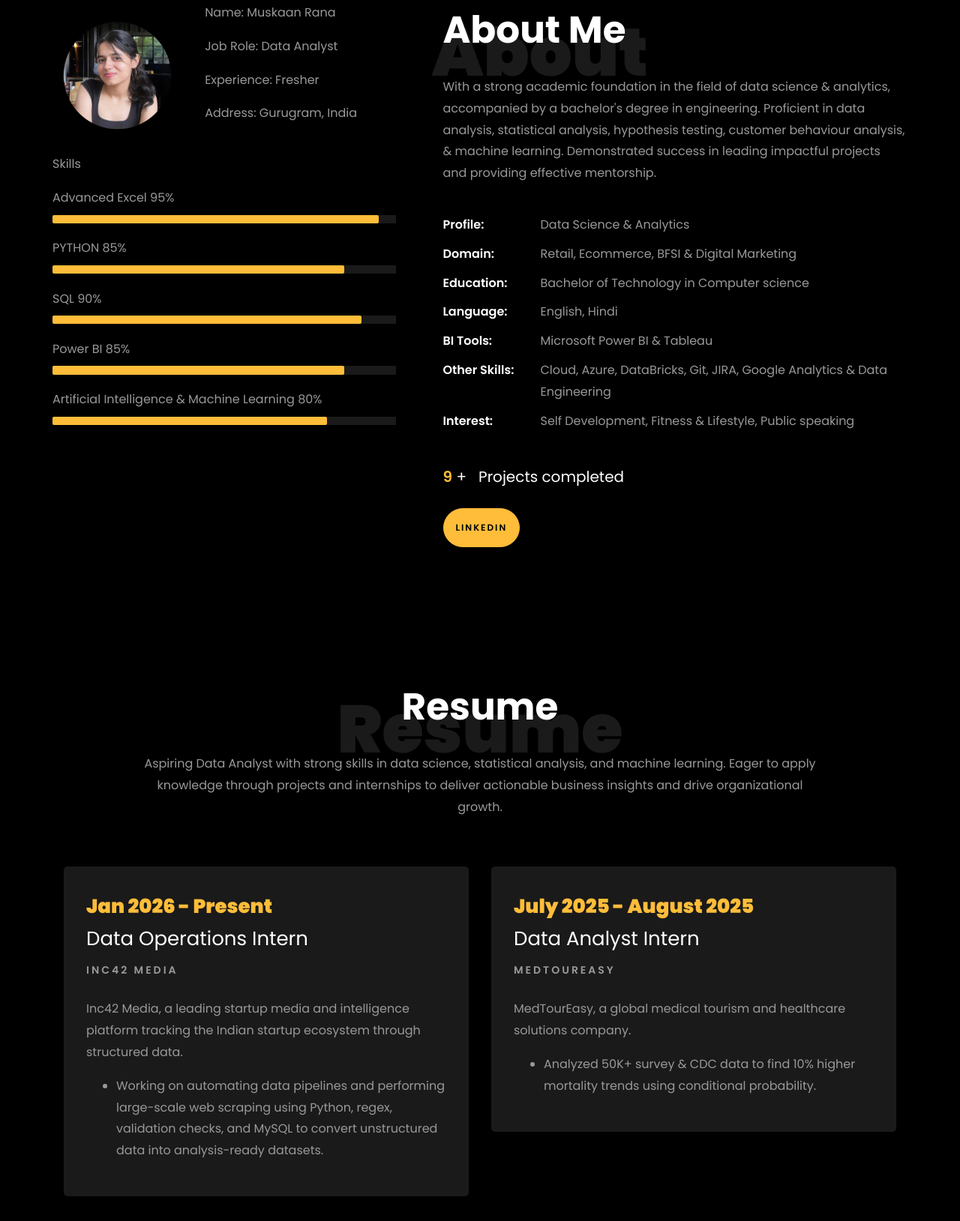
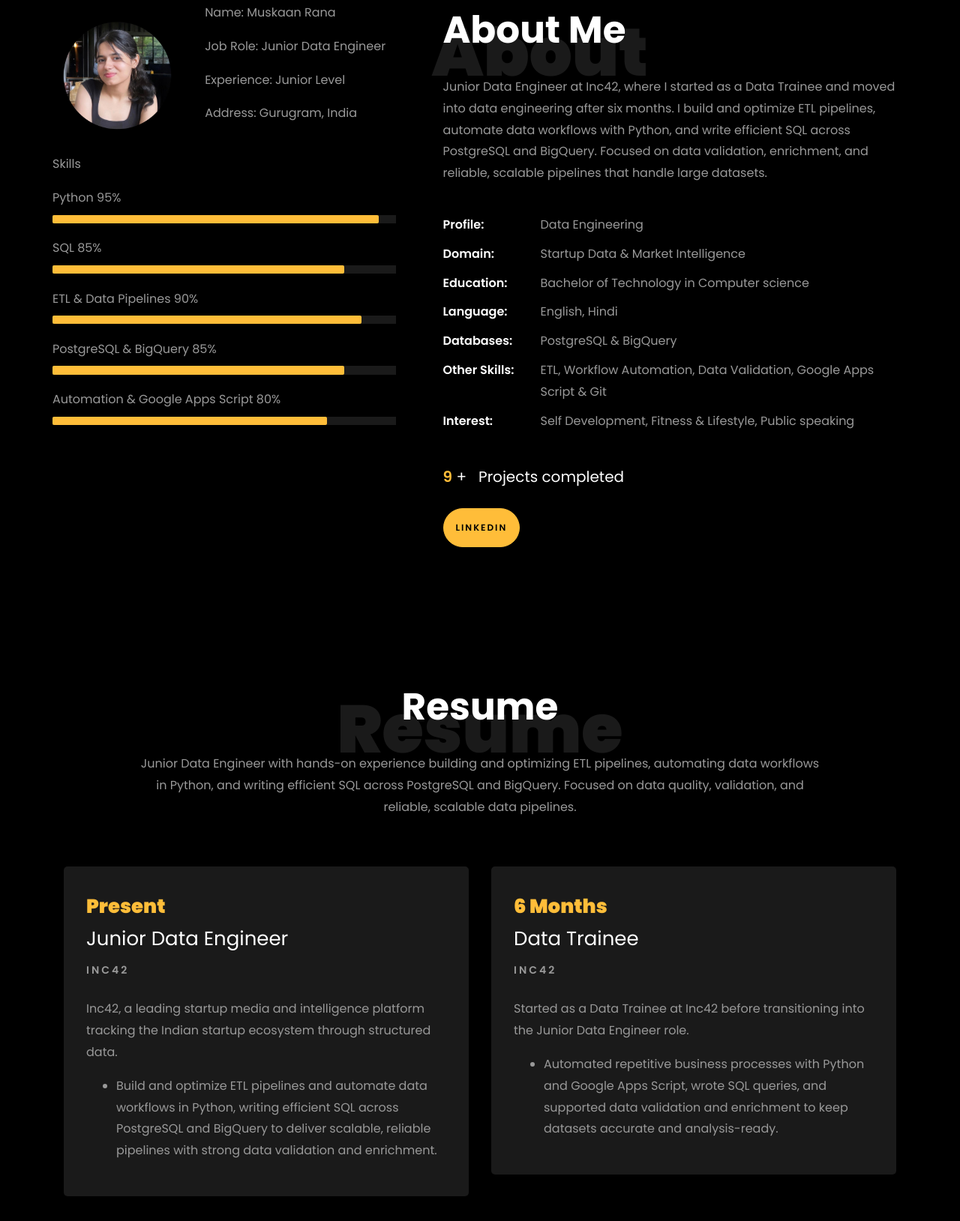
Before and after one commit to ranamuskaan/ranamuskaan.github.io, a plain HTML site: page index.html in a window 1280 px wide. Shown: the part 859-2488 px from the top of the page at 75% size. Drawn offline with Linux system fonts and the light colour scheme; files whose address does not match are found by name.

Commit message:
Update index.html

```diff
--- a/index.html
+++ b/index.html
@@ -187,7 +187,7 @@
 
 						<br>
 						<br>
-			            <h2>Data Analyst | Data Engineer </h2>
+			            <h2>Junior Data Engineer </h2>
 						<!-- <h2 class="d-flex" style="margin-bottom: 0">With over 5 years of experience</h2> -->
 						<!-- <br> -->
 			            <p><a href="https://www.linkedin.com/in/muskaan-rana-2b31882ab/" class="btn btn-primary py-3 px-4">LinkedIn</a>
@@ -220,8 +220,8 @@
 									<div class="col-sm-6 col-md-7">
 									  <div class="about-info">
 										<p><span class="title-s">Name: </span> <span>Muskaan Rana</span></p>
-										<p><span class="title-s">Job Role: </span> <span>Data Analyst</span></p>
-										<p><span class="title-s">Experience: </span> <span>Fresher</span></p>
+										<p><span class="title-s">Job Role: </span> <span>Junior Data Engineer</span></p>
+										<p><span class="title-s">Experience: </span> <span>Junior Level</span></p>
 										<p><span class="title-s">Address: </span> <span>Gurugram, India</span></p>
 									  </div>
 									</div>
@@ -229,31 +229,31 @@
 
 								<div class="skill-mf">
 									<p class="title-s">Skills</p>
-									<span>Advanced Excel</span> <span class="pull-right">95%</span>
+									<span>Python</span> <span class="pull-right">95%</span>
 									<div class="progress">
 										<div class="progress-bar" role="progressbar" style="width: 95%;" aria-valuenow="95" aria-valuemin="0"
 											aria-valuemax="100"></div>
 									</div>
 
-									<span>PYTHON</span> <span class="pull-right">85%</span>
+									<span>SQL</span> <span class="pull-right">85%</span>
 									<div class="progress">
 										<div class="progress-bar" role="progressbar" style="width: 85%" aria-valuenow="85" aria-valuemin="0"
 											aria-valuemax="100"></div>
 									</div>
 
-									<span>SQL</span> <span class="pull-right">90%</span>
+									<span>ETL &amp; Data Pipelines</span> <span class="pull-right">90%</span>
 									<div class="progress">
 										<div class="progress-bar" role="progressbar" style="width: 90%" aria-valuenow="90" aria-valuemin="0"
 											aria-valuemax="100"></div>
 									</div>
 
-									<span>Power BI <span class="pull-right">85%</span>
+									<span>PostgreSQL &amp; BigQuery <span class="pull-right">85%</span>
 									<div class="progress">
 										<div class="progress-bar" role="progressbar" style="width: 85%" aria-valuenow="85" aria-valuemin="0"
 											aria-valuemax="100"></div>
 									</div>
 
-									<span>Artificial Intelligence & Machine Learning</span> <span class="pull-right">80%</span>
+									<span>Automation &amp; Google Apps Script</span> <span class="pull-right">80%</span>
 									<div class="progress">
 										<div class="progress-bar" role="progressbar" style="width: 80%" aria-valuenow="80" aria-valuemin="0"
 											aria-valuemax="100"></div>
@@ -270,16 +270,16 @@
 								<h1 class="big">About</h1>
 								<h2 class="mb-4">About Me</h2>
 
-								<p>With a strong academic foundation in the field of data science & analytics, accompanied by a bachelor's degree in engineering.
-									Proficient in data analysis, statistical analysis, hypothesis testing, customer behaviour analysis, &amp; machine learning.
-									Demonstrated success in leading impactful projects and providing effective mentorship.</p>
+								<p>Junior Data Engineer at Inc42, where I started as a Data Trainee and moved into data engineering after six months.
+									I build and optimize ETL pipelines, automate data workflows with Python, and write efficient SQL across PostgreSQL and BigQuery.
+									Focused on data validation, enrichment, and reliable, scalable pipelines that handle large datasets.</p>
 								<ul class="about-info mt-4 px-md-0 px-2">
-									<li class="d-flex"><span>Profile:</span> <span>Data Science &amp; Analytics</span></li>
-									<li class="d-flex"><span>Domain:</span> <span>Retail, Ecommerce, BFSI &amp; Digital Marketing</span></li>
+									<li class="d-flex"><span>Profile:</span> <span>Data Engineering</span></li>
+									<li class="d-flex"><span>Domain:</span> <span>Startup Data &amp; Market Intelligence</span></li>
 									<li class="d-flex"><span>Education:</span> <span>Bachelor of Technology in Computer science</span></li>
 									<li class="d-flex"><span>Language:</span> <span>English, Hindi</span></li>
-									<li class="d-flex"><span>BI Tools:</span> <span>Microsoft Power BI &amp; Tableau</span></li>
-									<li class="d-flex"><span>Other Skills:</span> <span>Cloud, Azure, DataBricks, Git, JIRA, Google Analytics &amp; Data Engineering </span></li>
+									<li class="d-flex"><span>Databases:</span> <span>PostgreSQL &amp; BigQuery</span></li>
+									<li class="d-flex"><span>Other Skills:</span> <span>ETL, Workflow Automation, Data Validation, Google Apps Script &amp; Git </span></li>
 									<li class="d-flex"><span>Interest:</span> <span>Self Development, Fitness & Lifestyle, Public speaking </span></li>
 
 								</ul>
@@ -311,7 +311,7 @@
           <div class="col-md-10 heading-section text-center ftco-animate">
           	<h1 class="big big-2">Resume</h1>
             <h2 class="mb-4">Resume</h2>
-            <p>Aspiring Data Analyst with strong skills in data science, statistical analysis, and machine learning. Eager to apply knowledge through projects and internships to deliver actionable business insights and drive organizational growth.</p>
+            <p>Junior Data Engineer with hands-on experience building and optimizing ETL pipelines, automating data workflows in Python, and writing efficient SQL across PostgreSQL and BigQuery. Focused on data quality, validation, and reliable, scalable data pipelines.</p>
           </div>
         </div>
 
@@ -319,28 +319,28 @@
 
   <div class="col-md-6">
     <div class="resume-wrap ftco-animate">
-      <span class="date">Jan 2026 - Present</span>
-      <h2>Data Operations Intern</h2>
-      <span class="position">Inc42 Media</span>
+      <span class="date">Present</span>
+      <h2>Junior Data Engineer</h2>
+      <span class="position">Inc42</span>
       <p class="mt-4">
-        Inc42 Media, a leading startup media and intelligence platform tracking the Indian startup ecosystem through structured data.
+        Inc42, a leading startup media and intelligence platform tracking the Indian startup ecosystem through structured data.
       </p>
       <ul>
-        <li>Working on automating data pipelines and performing large-scale web scraping using Python, regex, validation checks, and MySQL to convert unstructured data into analysis-ready datasets.</li>
+        <li>Build and optimize ETL pipelines and automate data workflows in Python, writing efficient SQL across PostgreSQL and BigQuery to deliver scalable, reliable pipelines with strong data validation and enrichment.</li>
       </ul>
     </div>
   </div>
 
   <div class="col-md-6">
     <div class="resume-wrap ftco-animate">
-      <span class="date">July 2025 - August 2025</span>
-      <h2>Data Analyst Intern</h2>
-      <span class="position">MedTourEasy</span>
+      <span class="date">6 Months</span>
+      <h2>Data Trainee</h2>
+      <span class="position">Inc42</span>
       <p class="mt-4">
-        MedTourEasy, a global medical tourism and healthcare solutions company.
+        Started as a Data Trainee at Inc42 before transitioning into the Junior Data Engineer role.
       </p>
       <ul>
-        <li>Analyzed 50K+ survey & CDC data to find 10% higher mortality trends using conditional probability.</li>
+        <li>Automated repetitive business processes with Python and Google Apps Script, wrote SQL queries, and supported data validation and enrichment to keep datasets accurate and analysis-ready.</li>
       </ul>
     </div>
   </div>
@@ -394,7 +394,7 @@
           <div class="col-md-7 heading-section text-center ftco-animate">
             <h1 class="big big-2">Projects</h1>
             <h2 class="mb-4">Projects</h2>
-            <p>Below are the sample Data Analytics projects on SQL, Python, Power BI & ML.</p>
+            <p>Below are sample projects covering data pipelines, ETL, and automation using Python and SQL.</p>
           </div>
         </div>
         <div class="row d-flex">
@@ -405,7 +405,7 @@
               <div class="text mt-3 float-right d-block">
 
                 <h3 class="heading"><a href="https://github.com/ranamuskaan/Excel-Sales-Analytics">Excel-Sales-Analytics</a></h3>
-                <p>Developed a comprehensive Sales Analytics dashboard using Microsoft Excel to analyze and visualize key sales data. The project involved cleaning raw data, calculating KPIs (like total revenue, profit, and growth rate), and creating interactive charts using Pivot Tables, Pivot Charts, and slicers.</p>
+                <p>Cleaned, transformed, and structured raw sales data into analysis-ready datasets using Microsoft Excel. Built repeatable data preparation steps and calculated key metrics such as total revenue, profit, and growth rate for reporting.</p>
               </div>
             </div>
           </div>
@@ -416,7 +416,7 @@
               <div class="text mt-3 float-right d-block">
 
                 <h3 class="heading"><a href="https://github.com/ranamuskaan/Healthcare-Project">Healthcare-Project using Python</a></h3>
-                <p>This data science project investigates the relationship between left-handedness and age at death, based on real data from a National Geographic survey and US death distribution statistics.</p>
+                <p>Processed and cleaned raw survey and statistical datasets in Python (Pandas) to build a reliable, analysis-ready dataset. Focused on data validation and reproducible transformation steps across multiple sources.</p>
               </div>
             </div>
           </div>
@@ -427,7 +427,7 @@
               <div class="text mt-3 float-right d-block">
 
                 <h3 class="heading"><a href="https://github.com/ranamuskaan/Walmart_data_analysis">Walmart Data Analysis project</a></h3>
-                <p>End-to-End data pipeline project using Python (Pandas, SQLAlchemy) and MySQL to process, clean, and analyze Walmart data from Kaggle.</p>
+                <p>End-to-end ETL pipeline using Python (Pandas, SQLAlchemy) and MySQL to extract, clean, transform, and load Walmart data from Kaggle into a query-ready database.</p>
               </div>
             </div>
           </div>
@@ -442,7 +442,7 @@
 				<div class="text mt-3 float-right d-block">
 
 				  <h3 class="heading"><a href="https://github.com/ranamuskaan/AGRIVISION">AGRIVISION- Digital Platform for sustainable farming</a></h3>
-				  <p>AgriVision is an AI-powered smart farming decision support system designed to help Indian farmers adapt to climate change using data-driven insights, weather forecasts, crop predictions, and personalized recommendations.</p>
+				  <p>AgriVision is a data-driven farming support platform that integrates and processes weather, crop, and climate datasets from multiple sources to deliver structured, actionable insights and recommendations for Indian farmers.</p>
 				</div>
 			  </div>
 			</div>
@@ -453,7 +453,7 @@
 				<div class="text mt-3 float-right d-block">
 
 				  <h3 class="heading"><a href="https://github.com/ranamuskaan/Banking_Analysis">Banking_Risk_Analysis</a></h3>
-				  <p>An end-to-end banking data analytics project covering data cleaning, exploratory data analysis, database connectivity, and interactive dashboard development using industry-standard tools.</p>
+				  <p>An end-to-end banking data project covering data cleaning, transformation, and database connectivity to build structured, reliable datasets ready for downstream reporting and analysis.</p>
 				</div>
 			  </div>
 			</div>
```
